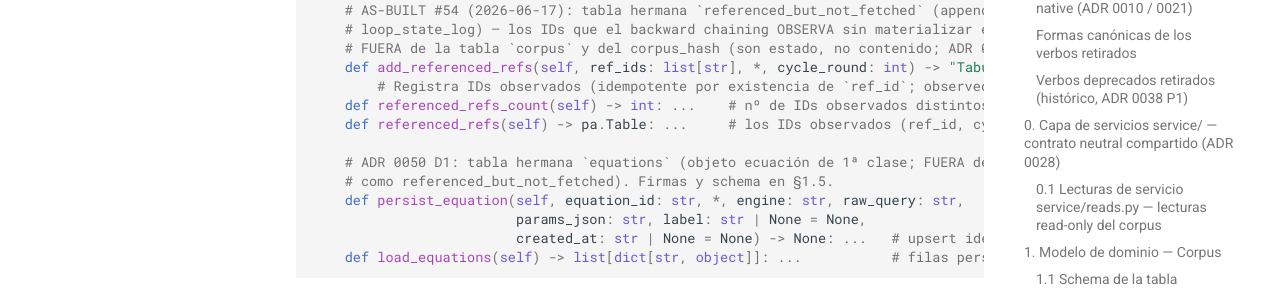
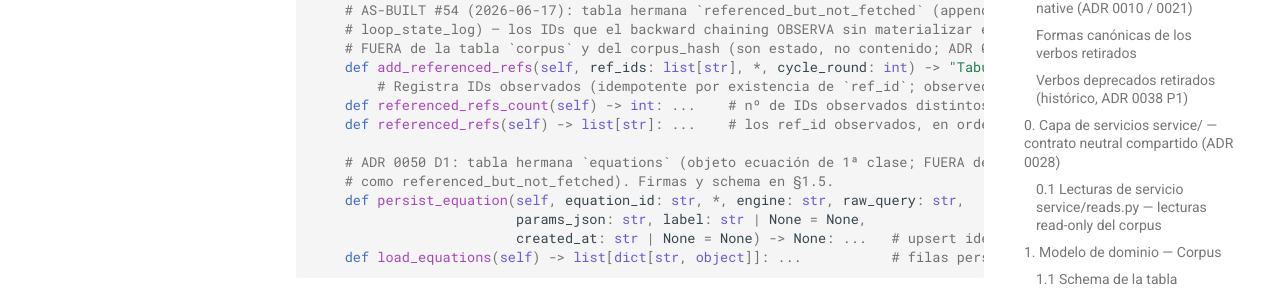
Before and after one commit to complexluise/bib2graph, an MkDocs documentation site: the page built from docs/API.md, in a window 1280 px wide and 900 px high, scrolled down 23663 px. Shown: the part 145-434 px from the top of the window. Built offline with MkDocs 1.6.1 and Material for MkDocs 9.7.7, drawn with Linux system fonts in a browser that asks for light colours; comment, search, counter and statistics services are not loaded.

Commit message:
docs(api): corrige firma de referenced_refs (list[str], no pa.Table)
Drift preexistente detectado en la revisión arquitectónica de 0.14.0: el bloque
del Protocol TabularBackend declaraba `referenced_refs -> pa.Table` con un
comentario de 3 columnas, pero el código real (base/memory/duckdb) devuelve
`list[str]` (los ref_id observados). Corrige tipo y comentario.

Co-Authored-By: Claude Opus 4.8 (1M context) <noreply@anthropic.com>

```diff
--- a/docs/API.md
+++ b/docs/API.md
@@ -967,7 +967,7 @@ class TabularBackend(Protocol):
     def add_referenced_refs(self, ref_ids: list[str], *, cycle_round: int) -> "TabularBackend": ...
         # Registra IDs observados (idempotente por existencia de `ref_id`; observed_at = now() del backend).
     def referenced_refs_count(self) -> int: ...    # nº de IDs observados distintos
-    def referenced_refs(self) -> pa.Table: ...     # los IDs observados (ref_id, cycle_round, observed_at)
+    def referenced_refs(self) -> list[str]: ...    # los ref_id observados, en orden de inserción
 
     # ADR 0050 D1: tabla hermana `equations` (objeto ecuación de 1ª clase; FUERA del corpus_hash,
     # como referenced_but_not_fetched). Firmas y schema en §1.5.
```
